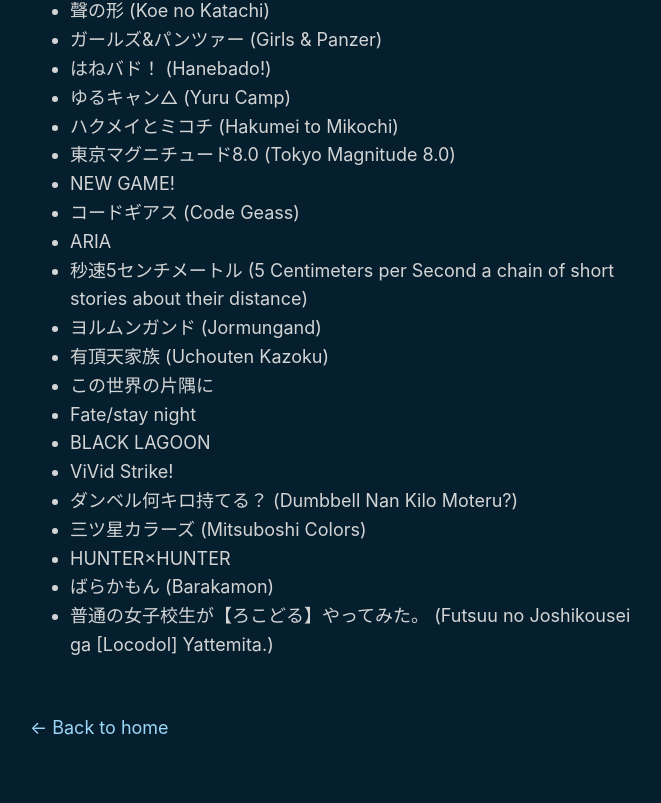
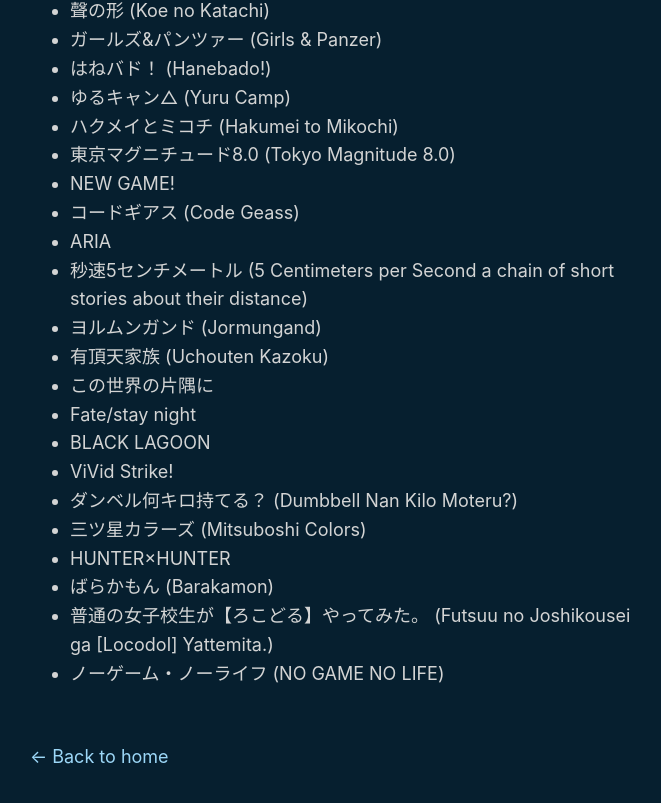
Before and after one commit to kira924age/kira924age.com, a Next.js app: page /anime in a window 1280 px wide. Shown: the part 1148-1951 px from the top of the page, without its empty margins (304-965 px from the left). Built offline with nearby package versions, Linux system fonts and the light colour scheme.

Commit message:
Update anime.js

```diff
--- a/pages/anime.js
+++ b/pages/anime.js
@@ -79,6 +79,7 @@ export default function FavoriteAnime() {
         <li key="47">HUNTER×HUNTER</li>
         <li key="48">ばらかもん (Barakamon)</li>
         <li key="49">普通の女子校生が【ろこどる】やってみた。 (Futsuu no Joshikousei ga [Locodol] Yattemita.)</li>
+        <li key="50">ノーゲーム・ノーライフ (NO GAME NO LIFE)</li>
       </ul>
     </Layout>
   );
```
